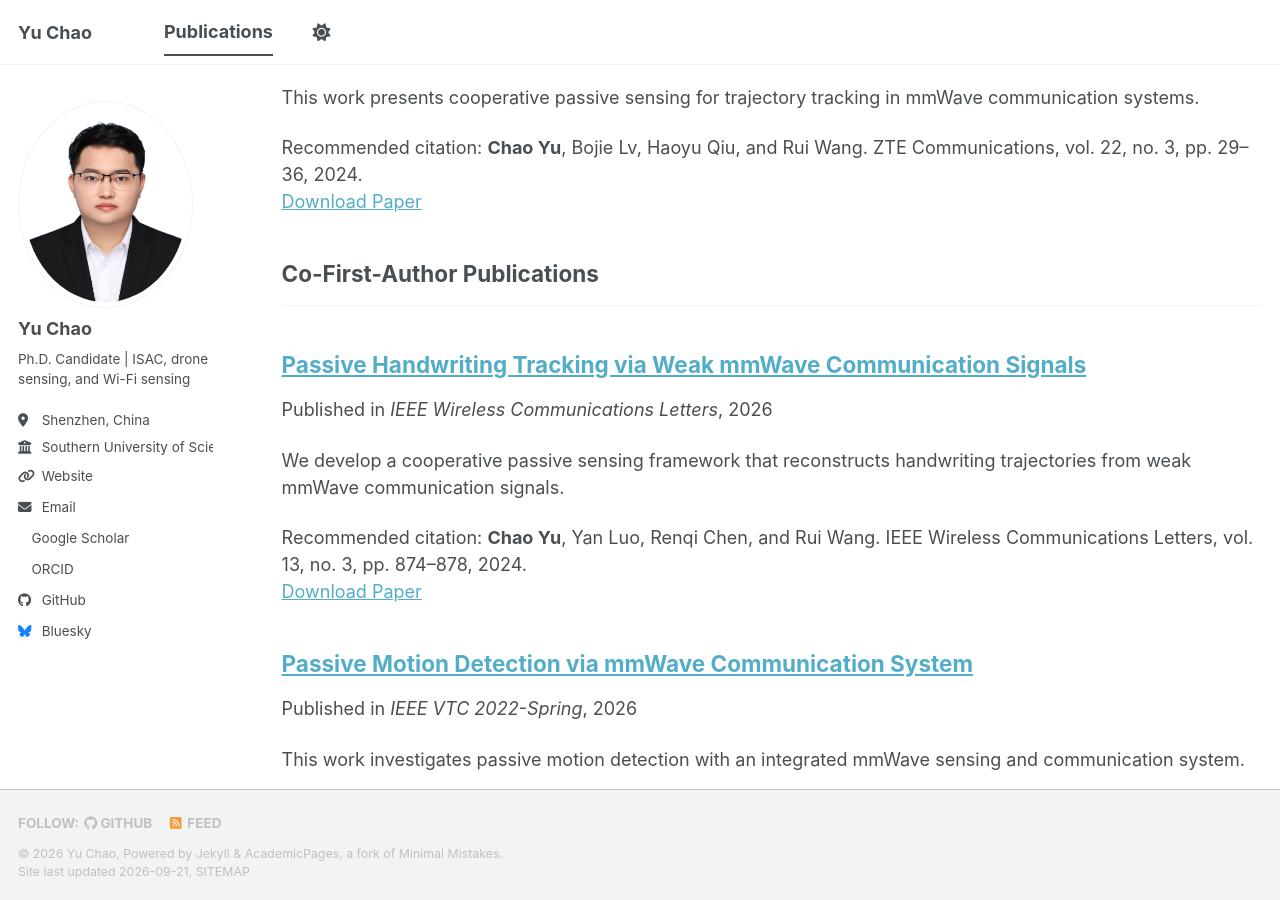
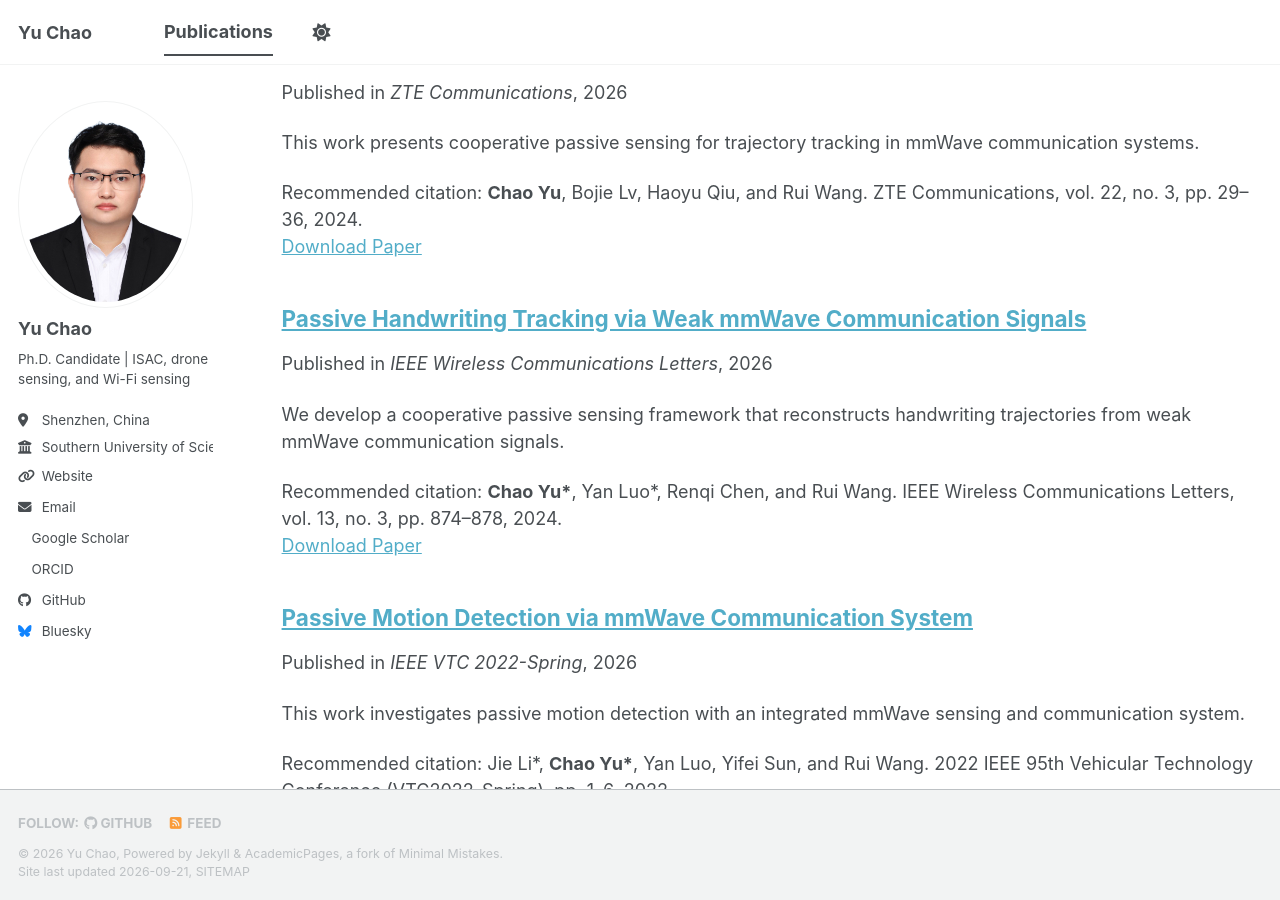
Before and after one commit to Ychao12032212/Ychao12032212.github.io, a Jekyll site: the page built from _pages/publications.html, in a window 1280 px wide and 900 px high, scrolled down 1241 px. Built offline with Jekyll 4.4.1, drawn with Linux system fonts in a browser that asks for light colours; a style sheet for code colours, icons or effects is not loaded; some of the changed text lies outside the part shown.

Commit message:
Merge first-author publication categories

```diff
--- a/_config.yml
+++ b/_config.yml
@@ -77,8 +77,6 @@ author:
 publication_category:
   first_author:
     title: "First-Author Publications"
-  co_first_author:
-    title: "Co-First-Author Publications"
   other_author:
     title: "Other Publications"
 
--- a/_pages/publications.html
+++ b/_pages/publications.html
@@ -8,6 +8,8 @@ author_profile: true
 {% if site.author.googlescholar %}
   <div class="wordwrap">You can also find my articles on <a href="{{site.author.googlescholar}}">my Google Scholar profile</a>.</div>
 {% endif %}
+
+<p><em>* Equal contribution.</em></p>
 
 {% include base_path %}
 
```
Also changed, not shown: _publications/2022-passive-motion-detection.md (+2 -2 lines), _publications/2024-passive-handwriting-tracking.md (+2 -2 lines).
